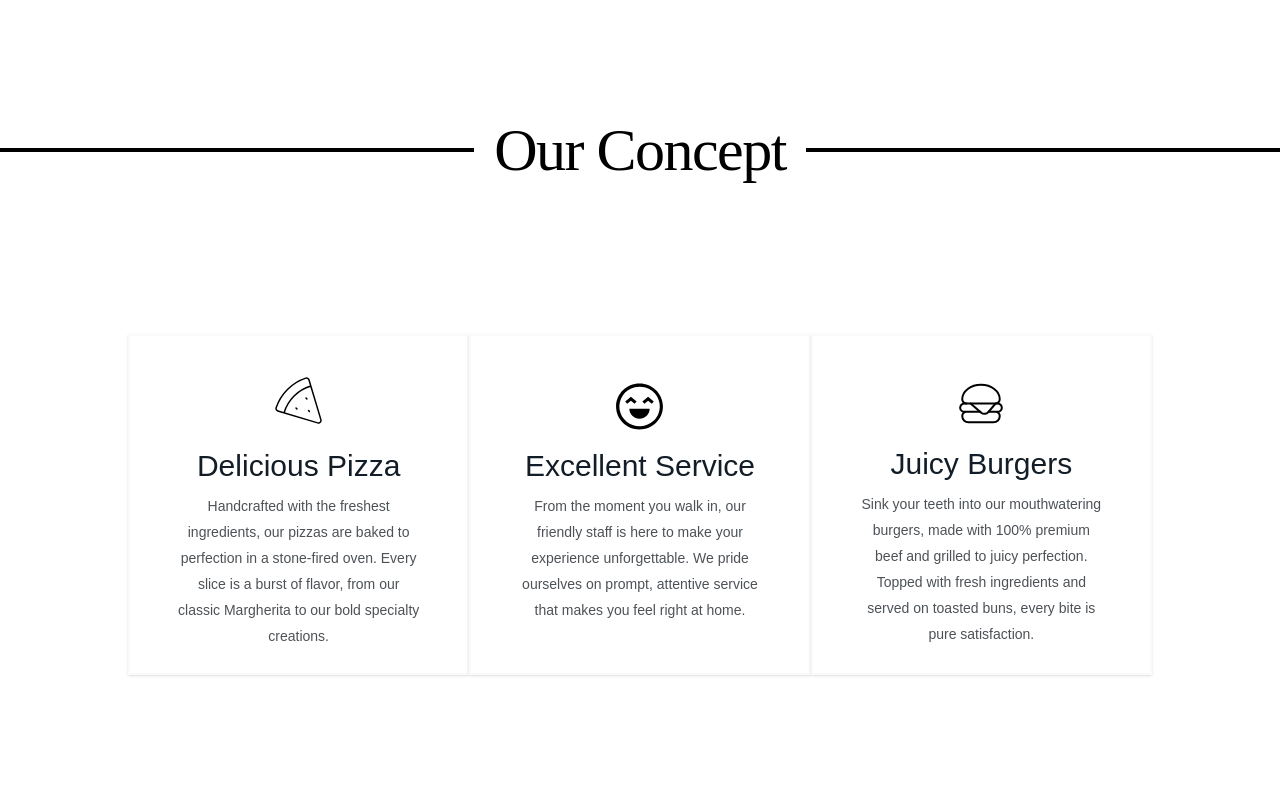
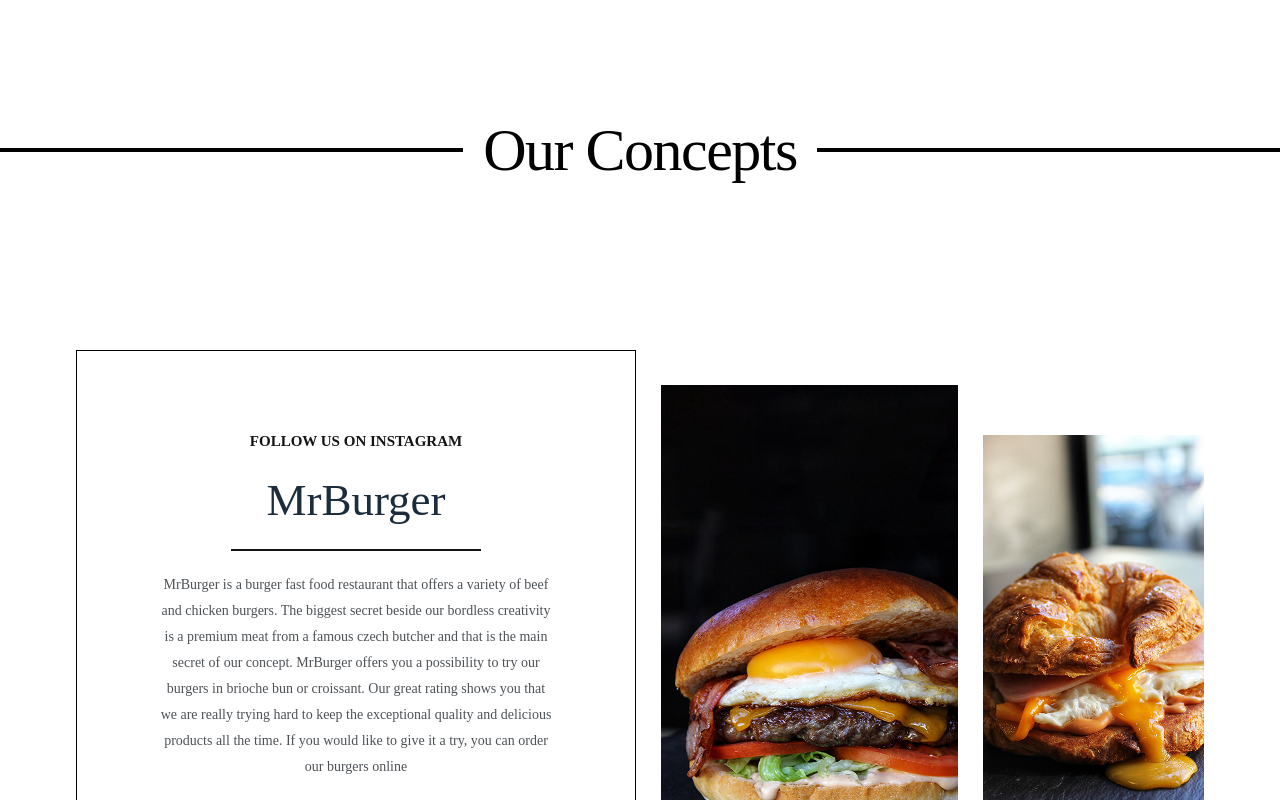
Before and after one commit to Edita-TheEksperts/B-C, a Next.js app: page / in a window 1280 px wide. Shown: the part 1340-2140 px from the top of the page. Built offline with nearby package versions, Linux system fonts and the light colour scheme.

Commit message:
Update index.js

```diff
--- a/src/pages/index.js
+++ b/src/pages/index.js
@@ -66,7 +66,7 @@
 
 <div className="flex justify-center px-4">
   <div className="lg:w-[885px] flex items-center text-left gap-6 bg-gray-100 rounded-lg mt-6 text-gray-800 text-sm md:text-[17px] font-montserrat text-[17px] leading-[29px] p-6">
-  This is the main idea that represent our company. We are a team of brave and creative, driven by passion, food lovers who wants to share joy to customers through food. Our main goal is to create a brand of interesting concepts that are based on high quality ingredients and delicious food. For now, we have created two different concepts that are focused on American and Italian cuisine.  </div>
+  This is the main idea that represents our company. We are a team of brave and creative, driven by passion, food lovers who wants to share joy to customers through food. Our main goal is to create a brand of interesting concepts that are based on high quality ingredients and delicious food. For now, we have created two different concepts that are focused on American and Italian cuisine.  </div>
 </div>
 
 
@@ -75,46 +75,11 @@
 <section className="lg:mb-[170px] mb-[100px]">
 <div class="flex items-center justify-center text-center">
   <div class="flex-grow border-b-4 border-black "></div>
-  <div class="text-black text-6xl font-normal tracking-tight leading-7 font-[Marcellus] px-5">Our Concept</div>
+  <div class="text-black text-6xl font-normal tracking-tight leading-7 font-[Marcellus] px-5">Our Concepts</div>
   <div class="flex-grow border-b-4 border-black "></div>
 </div>
 </section>
 
-<section className="lg:mb-[170px] mb-[100px]">
-<div class="flex flex-col lg:flex-row justify-center max-w-screen-lg mx-auto px-4 lg:px-0">
-  <div class="flex flex-col justify-center items-center flex-1 p-[40px_45px_20px_45px] max-w-full border-2 border-gray-50 shadow-sm">
-    <div class="mb-4 flex justify-center items-center">
-    <svg xmlns="http://www.w3.org/2000/svg" width="61" height="55" viewBox="0 0 61 55" fill="none">
-  <path d="M16.0851 36.8143C17.9875 30.4995 21.4236 24.7539 26.0869 20.0901C30.7501 15.4264 36.4955 11.9898 42.8101 10.0868M28.0001 32.0018L28.8851 32.8868M38.0001 22.0018L38.8851 22.8868M40.5001 34.5018L41.3851 35.3868M19.4551 13.4518C24.602 8.30614 30.8758 4.42887 37.7801 2.12684C39.1201 1.67684 40.5376 2.46684 40.9426 3.82184L52.8901 43.6418C53.0257 44.0926 53.0367 44.5717 52.9217 45.0282C52.8068 45.4846 52.5704 45.9014 52.2376 46.2343C51.9047 46.5671 51.4879 46.8036 51.0314 46.9185C50.575 47.0334 50.0959 47.0224 49.6451 46.8868L9.82512 34.9418C8.47012 34.5368 7.68012 33.1193 8.12762 31.7768C10.4296 24.8725 14.3094 18.5987 19.4551 13.4518Z" stroke="black" stroke-width="1.5" stroke-linecap="round" stroke-linejoin="round"/>
-</svg>
-    </div>
-    <h3 class="text-[#121D27] text-center text-[30px] font-normal leading-[38px] mb-2">Delicious Pizza</h3>
-    <p class="text-[#4D5257] text-center text-[14px] font-normal leading-[26px] mb-1">Handcrafted with the freshest ingredients, our pizzas are baked to perfection in a stone-fired oven. Every slice is a burst of flavor, from our classic Margherita to our bold specialty creations.</p>
-  </div>
-
-  <div class="flex flex-col justify-center items-center flex-1 p-[40px_45px_20px_45px] max-w-full border-2 border-gray-50 shadow-sm">
-    <div class="mb-4 flex justify-center items-center">
-    <svg xmlns="http://www.w3.org/2000/svg" width="51" height="49" viewBox="0 0 51 49" fill="none">
-  <path d="M25.5 1.53125C12.5559 1.53125 2.0625 11.8147 2.0625 24.5C2.0625 37.1853 12.5559 47.4688 25.5 47.4688C38.4441 47.4688 48.9375 37.1853 48.9375 24.5C48.9375 11.8147 38.4441 1.53125 25.5 1.53125ZM39.8631 38.5758C36.3016 42.0557 31.5457 44.1114 26.522 44.3425C21.4984 44.5736 16.5669 42.9635 12.6884 39.826C8.80994 36.6884 6.26237 32.2482 5.54208 27.3704C4.82178 22.4926 5.98038 17.5267 8.79211 13.4403C11.6038 9.35396 15.8673 6.43985 20.7517 5.2658C25.6361 4.09175 30.7916 4.74188 35.2136 7.08949C39.6356 9.43711 43.0073 13.314 44.6718 17.9649C46.3364 22.6157 46.1744 27.7073 44.2175 32.2475C43.1977 34.6132 41.7188 36.7625 39.8631 38.5758Z" fill="black"/>
-  <path d="M25.5003 36.751C28.1939 36.751 30.7772 35.7024 32.6818 33.8358C34.5865 31.9692 35.6565 29.4376 35.6565 26.7979H15.344C15.344 29.4376 16.4141 31.9692 18.3187 33.8358C20.2234 35.7024 22.8067 36.751 25.5003 36.751ZM20.5938 21.8493L22.5943 19.4965L16.9065 14.8516L11.2188 19.4965L13.2193 21.8493L16.9065 18.838L20.5938 21.8493ZM28.4062 19.4965L30.4068 21.8493L34.094 18.838L37.7812 21.8493L39.7818 19.4965L34.094 14.8516L28.4062 19.4965Z" fill="black"/>
-</svg>
-    </div>
-    <h3 class="text-[#121D27] text-center text-[30px] font-normal leading-[38px] mb-2">Excellent Service</h3>
-    <p class="text-[#4D5257] text-center text-[14px] font-normal leading-[26px] mb-6">From the moment you walk in, our friendly staff is here to make your experience unforgettable. We pride ourselves on prompt, attentive service that makes you feel right at home.</p>
-  </div>
-
-  <div class="flex flex-col justify-center items-center flex-1 p-[40px_45px_20px_45px] max-w-full border-2 border-gray-50 shadow-sm">
-    <div class="mb-4 flex justify-center items-center">
-    <svg xmlns="http://www.w3.org/2000/svg" width="50" height="50" viewBox="0 0 50 50" fill="none">
-  <path d="M10.4167 24.5C9.3116 24.5 8.25179 24.061 7.47039 23.2796C6.68899 22.4982 6.25 21.4384 6.25 20.3333C6.25 16.4656 8.22544 12.7563 11.7417 10.0214C15.2581 7.28645 20.0272 5.75 25 5.75C29.9728 5.75 34.7419 7.28645 38.2582 10.0214C41.7746 12.7563 43.75 16.4656 43.75 20.3333C43.75 21.4384 43.311 22.4982 42.5296 23.2796C41.7482 24.061 40.6884 24.5 39.5833 24.5L32.2917 33.0417C30.625 35.125 27.2917 35.3333 25.2083 33.6667L14.5833 24.5" stroke="black" stroke-width="2" stroke-linecap="round" stroke-linejoin="round"/>
-  <path d="M24.3753 32.8333H8.33366C7.22859 32.8333 6.16878 32.3943 5.38738 31.6129C4.60598 30.8315 4.16699 29.7717 4.16699 28.6667C4.16699 27.5616 4.60598 26.5018 5.38738 25.7204C6.16878 24.939 7.22859 24.5 8.33366 24.5H41.667C42.7721 24.5 43.8319 24.939 44.6133 25.7204C45.3947 26.5018 45.8337 27.5616 45.8337 28.6667C45.8337 29.7717 45.3947 30.8315 44.6133 31.6129C43.8319 32.3943 42.7721 32.8333 41.667 32.8333H32.7087M10.417 32.8333C9.31192 32.8333 8.25212 33.2723 7.47071 34.0537C6.68931 34.8351 6.25033 35.8949 6.25033 37C6.25033 40.5417 8.95866 43.25 12.5003 43.25H37.5003C41.042 43.25 43.7503 40.5417 43.7503 37C43.7503 35.8949 43.3113 34.8351 42.5299 34.0537C41.7485 33.2723 40.6887 32.8333 39.5837 32.8333" stroke="black" stroke-width="2" stroke-linecap="round" stroke-linejoin="round"/>
-</svg>
-    </div>
-    <h3 class="text-[#121D27] text-center text-[30px] font-normal leading-[38px] mb-2">Juicy Burgers</h3>
-    <p class="text-[#4D5257] text-center text-[14px] font-normal leading-[26px] mb-1">Sink your teeth into our mouthwatering burgers, made with 100% premium beef and grilled to juicy perfection. Topped with fresh ingredients and served on toasted buns, every bite is pure satisfaction.</p>
-  </div>
-</div>
-</section>
 
 <section className="lg:mb-[170px] mb-[100px]">
 <div class="flex flex-wrap justify-center items-center gap-[25px] max-w-[1280px] mx-auto p-4">
@@ -209,6 +174,31 @@
     <img src="/images/Rectangle 4 (1).png" alt="BC" class="w-[81px] h-[81px] object-cover"></img>
 
     </div>
+  </div>
+</div>
+</section>
+
+<section className="lg:mb-[170px] mb-[100px]">
+<div class="flex flex-col lg:flex-row justify-center max-w-screen-lg mx-auto px-4 lg:px-0">
+  <div class="flex flex-col justify-center items-center flex-1 p-[40px_45px_20px_45px] max-w-full border-2 border-gray-50 shadow-sm">
+    <div class="mb-4 flex justify-center items-center">
+    <svg xmlns="http://www.w3.org/2000/svg" width="61" height="55" viewBox="0 0 61 55" fill="none">
+  <path d="M16.0851 36.8143C17.9875 30.4995 21.4236 24.7539 26.0869 20.0901C30.7501 15.4264 36.4955 11.9898 42.8101 10.0868M28.0001 32.0018L28.8851 32.8868M38.0001 22.0018L38.8851 22.8868M40.5001 34.5018L41.3851 35.3868M19.4551 13.4518C24.602 8.30614 30.8758 4.42887 37.7801 2.12684C39.1201 1.67684 40.5376 2.46684 40.9426 3.82184L52.8901 43.6418C53.0257 44.0926 53.0367 44.5717 52.9217 45.0282C52.8068 45.4846 52.5704 45.9014 52.2376 46.2343C51.9047 46.5671 51.4879 46.8036 51.0314 46.9185C50.575 47.0334 50.0959 47.0224 49.6451 46.8868L9.82512 34.9418C8.47012 34.5368 7.68012 33.1193 8.12762 31.7768C10.4296 24.8725 14.3094 18.5987 19.4551 13.4518Z" stroke="black" stroke-width="1.5" stroke-linecap="round" stroke-linejoin="round"/>
+</svg>
+    </div>
+    <h3 class="text-[#121D27] text-center text-[30px] font-normal leading-[38px] mb-2">Delicious Pizza</h3>
+    <p class="text-[#4D5257] text-center text-[14px] font-normal leading-[26px] mb-1">Handcrafted with the freshest ingredients, our pizzas are baked to perfection in a stone-fired oven. Every slice is a burst of flavor, from our classic Margherita to our bold specialty creations.</p>
+  </div>
+
+  <div class="flex flex-col justify-center items-center flex-1 p-[40px_45px_20px_45px] max-w-full border-2 border-gray-50 shadow-sm">
+    <div class="mb-4 flex justify-center items-center">
+    <svg xmlns="http://www.w3.org/2000/svg" width="50" height="50" viewBox="0 0 50 50" fill="none">
+  <path d="M10.4167 24.5C9.3116 24.5 8.25179 24.061 7.47039 23.2796C6.68899 22.4982 6.25 21.4384 6.25 20.3333C6.25 16.4656 8.22544 12.7563 11.7417 10.0214C15.2581 7.28645 20.0272 5.75 25 5.75C29.9728 5.75 34.7419 7.28645 38.2582 10.0214C41.7746 12.7563 43.75 16.4656 43.75 20.3333C43.75 21.4384 43.311 22.4982 42.5296 23.2796C41.7482 24.061 40.6884 24.5 39.5833 24.5L32.2917 33.0417C30.625 35.125 27.2917 35.3333 25.2083 33.6667L14.5833 24.5" stroke="black" stroke-width="2" stroke-linecap="round" stroke-linejoin="round"/>
+  <path d="M24.3753 32.8333H8.33366C7.22859 32.8333 6.16878 32.3943 5.38738 31.6129C4.60598 30.8315 4.16699 29.7717 4.16699 28.6667C4.16699 27.5616 4.60598 26.5018 5.38738 25.7204C6.16878 24.939 7.22859 24.5 8.33366 24.5H41.667C42.7721 24.5 43.8319 24.939 44.6133 25.7204C45.3947 26.5018 45.8337 27.5616 45.8337 28.6667C45.8337 29.7717 45.3947 30.8315 44.6133 31.6129C43.8319 32.3943 42.7721 32.8333 41.667 32.8333H32.7087M10.417 32.8333C9.31192 32.8333 8.25212 33.2723 7.47071 34.0537C6.68931 34.8351 6.25033 35.8949 6.25033 37C6.25033 40.5417 8.95866 43.25 12.5003 43.25H37.5003C41.042 43.25 43.7503 40.5417 43.7503 37C43.7503 35.8949 43.3113 34.8351 42.5299 34.0537C41.7485 33.2723 40.6887 32.8333 39.5837 32.8333" stroke="black" stroke-width="2" stroke-linecap="round" stroke-linejoin="round"/>
+</svg>
+    </div>
+    <h3 class="text-[#121D27] text-center text-[30px] font-normal leading-[38px] mb-2">Juicy Burgers</h3>
+    <p class="text-[#4D5257] text-center text-[14px] font-normal leading-[26px] mb-1">Sink your teeth into our mouthwatering burgers, made with 100% premium beef and grilled to juicy perfection. Topped with fresh ingredients and served on toasted buns, every bite is pure satisfaction.</p>
   </div>
 </div>
 </section>
```
